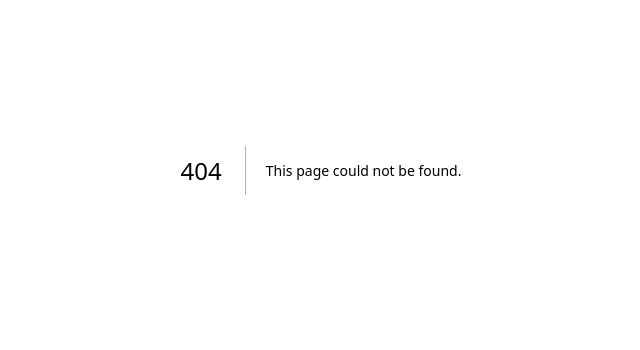
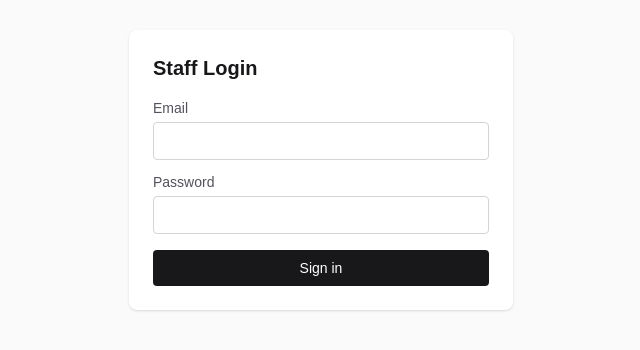
Before and after one commit to Fai-jr/gbv, a Next.js app: page /staff/login in a window 1280 px wide. Before the commit this address had no page. Shown: the part 230-580 px from the top of the page, without its empty margins (319-959 px from the left). Built offline with nearby package versions, Linux system fonts and the light colour scheme; no server answers.

Commit message:
adjusted firebase and added contacts

```diff
--- /dev/null
+++ b/src/app/contacts/page.tsx
@@ -0,0 +1,78 @@
+"use client";
+
+import { useEffect, useState } from "react";
+import { collection, getDocs } from "firebase/firestore";
+import { db } from "@/lib/firebase";
+import { useAuth } from "@/lib/AuthContext";
+
+type Service = {
+  id: string;
+  name: string;
+  type: string;
+  phone: string;
+  region: string;
+};
+
+export default function ContactsPage() {
+  const { loading: authLoading } = useAuth();
+  const [services, setServices] = useState<Service[]>([]);
+  const [loading, setLoading] = useState(true);
+  const [error, setError] = useState("");
+
+  useEffect(() => {
+    if (authLoading) return;
+
+    async function fetchServices() {
+      try {
+        const snap = await getDocs(collection(db, "services"));
+        const list = snap.docs.map((d) => ({
+          id: d.id,
+          ...(d.data() as Omit<Service, "id">),
+        }));
+        setServices(list);
+      } catch (err) {
+        console.error("Failed to load services:", err);
+        setError("Could not load contacts right now. Please try again.");
+      } finally {
+        setLoading(false);
+      }
+    }
+
+    fetchServices();
+  }, [authLoading]);
+
+  return (
+    <div className="mx-auto max-w-2xl p-6">
+      <h1 className="mb-4 text-xl font-semibold text-zinc-900">
+        Verified Contacts
+      </h1>
+
+      {loading && <p className="text-sm text-zinc-500">Loading...</p>}
+      {error && <p className="text-sm text-red-600">{error}</p>}
+
+      {!loading && !error && services.length === 0 && (
+        <p className="text-sm text-zinc-500">No contacts available yet.</p>
+      )}
+
+      <ul className="space-y-3">
+        {services.map((service) => {
+          const callLink = "tel:" + service.phone;
+          return (
+            <li
+              key={service.id}
+              className="rounded-lg border border-zinc-200 bg-white p-4 shadow-sm"
+            >
+              <p className="font-medium text-zinc-900">{service.name}</p>
+              <p className="text-sm text-zinc-500">
+                {service.type} - {service.region}
+              </p>
+              <a href={callLink} className="mt-2 inline-block text-sm font-medium text-blue-600">
+                Call {service.phone}
+              </a>
+            </li>
+          );
+        })}
+      </ul>
+    </div>
+  );
+}
--- a/src/app/layout.tsx
+++ b/src/app/layout.tsx
@@ -1,6 +1,7 @@
 import type { Metadata } from "next";
 import { Geist, Geist_Mono } from "next/font/google";
 import "./globals.css";
+import { AuthProvider } from "@/lib/AuthContext";
 
 const geistSans = Geist({
   variable: "--font-geist-sans",
@@ -23,7 +24,9 @@ export default function RootLayout({ children }: LayoutProps<"/">) {
       lang="en"
       className={`${geistSans.variable} ${geistMono.variable} h-full antialiased`}
     >
-      <body className="min-h-full flex flex-col">{children}</body>
+      <body className="min-h-full flex flex-col">
+        <AuthProvider>{children}</AuthProvider>
+      </body>
     </html>
   );
 }
--- /dev/null
+++ b/src/app/staff/dashboard/page.tsx
@@ -0,0 +1,45 @@
+"use client";
+
+import { useEffect } from "react";
+import { useRouter } from "next/navigation";
+import { signOut } from "firebase/auth";
+import { auth } from "@/lib/firebase";
+import { useAuth } from "@/lib/AuthContext";
+
+const STAFF_ROLES = ["ngo_staff", "shelter_staff", "admin"];
+
+export default function StaffDashboard() {
+  const { user, profile, loading } = useAuth();
+  const router = useRouter();
+
+  useEffect(() => {
+    if (!loading && (!profile || !STAFF_ROLES.includes(profile.role))) {
+      router.replace("/staff/login");
+    }
+  }, [loading, profile, router]);
+
+  async function handleLogout() {
+    await signOut(auth);
+    router.replace("/staff/login");
+  }
+
+  if (loading || !profile || !STAFF_ROLES.includes(profile.role)) {
+    return <p className="p-8">Loading...</p>;
+  }
+
+  return (
+    <div className="p-8">
+      <h1 className="text-xl font-semibold">Staff Dashboard</h1>
+      <p className="mt-2 text-sm text-zinc-600">Signed in as: {user?.email}</p>
+      <p className="text-sm text-zinc-600">Role: {profile?.role}</p>
+      <p className="text-sm text-zinc-600">Org: {profile?.orgId}</p>
+
+      <button
+        onClick={handleLogout}
+        className="mt-6 rounded bg-zinc-900 px-4 py-2 text-sm font-medium text-white hover:bg-zinc-800"
+      >
+        Log out
+      </button>
+    </div>
+  );
+}
--- /dev/null
+++ b/src/app/staff/login/page.tsx
@@ -0,0 +1,67 @@
+"use client";
+
+import { useState } from "react";
+import { useRouter } from "next/navigation";
+import { signInWithEmailAndPassword } from "firebase/auth";
+import { auth } from "@/lib/firebase";
+
+export default function StaffLoginPage() {
+  const [email, setEmail] = useState("");
+  const [password, setPassword] = useState("");
+  const [error, setError] = useState("");
+  const [loading, setLoading] = useState(false);
+  const router = useRouter();
+
+  async function handleSubmit(e: React.FormEvent) {
+    e.preventDefault();
+    setError("");
+    setLoading(true);
+    try {
+      await signInWithEmailAndPassword(auth, email, password);
+      router.push("/staff/dashboard");
+    } catch (err) {
+      setError("Invalid email or password.");
+    } finally {
+      setLoading(false);
+    }
+  }
+
+  return (
+    <div className="flex min-h-screen items-center justify-center bg-zinc-50 px-4">
+      <form
+        onSubmit={handleSubmit}
+        className="w-full max-w-sm rounded-lg bg-white p-6 shadow"
+      >
+        <h1 className="mb-4 text-xl font-semibold text-zinc-900">Staff Login</h1>
+
+        <label className="mb-1 block text-sm text-zinc-600">Email</label>
+        <input
+          type="email"
+          value={email}
+          onChange={(e) => setEmail(e.target.value)}
+          className="mb-3 w-full rounded border border-zinc-300 px-3 py-2 text-sm"
+          required
+        />
+
+        <label className="mb-1 block text-sm text-zinc-600">Password</label>
+        <input
+          type="password"
+          value={password}
+          onChange={(e) => setPassword(e.target.value)}
+          className="mb-4 w-full rounded border border-zinc-300 px-3 py-2 text-sm"
+          required
+        />
+
+        {error && <p className="mb-3 text-sm text-red-600">{error}</p>}
+
+        <button
+          type="submit"
+          disabled={loading}
+          className="w-full rounded bg-zinc-900 py-2 text-sm font-medium text-white hover:bg-zinc-800 disabled:opacity-50"
+        >
+          {loading ? "Signing in..." : "Sign in"}
+        </button>
+      </form>
+    </div>
+  );
+}
--- /dev/null
+++ b/src/lib/AuthContext.tsx
@@ -0,0 +1,75 @@
+"use client";
+
+import { createContext, useContext, useEffect, useState } from "react";
+import { onAuthStateChanged, signInAnonymously, User } from "firebase/auth";
+import { auth, db } from "@/lib/firebase";
+import { doc, getDoc, setDoc } from "firebase/firestore";
+
+type UserProfile = {
+  role: "survivor" | "ngo_staff" | "shelter_staff" | "admin";
+  orgId?: string;
+};
+
+type AuthContextType = {
+  user: User | null;
+  profile: UserProfile | null;
+  loading: boolean;
+};
+
+const AuthContext = createContext<AuthContextType>({ user: null, profile: null, loading: true });
+
+async function ensureUserDoc(uid: string): Promise<UserProfile> {
+  const ref = doc(db, "users", uid);
+  try {
+    const snap = await getDoc(ref);
+    if (!snap.exists()) {
+      await setDoc(ref, { role: "survivor", createdAt: new Date().toISOString() });
+      return { role: "survivor" };
+    }
+    return snap.data() as UserProfile;
+  } catch (error) {
+    console.warn("ensureUserDoc issue (handled):", error);
+    return { role: "survivor" };
+  }
+}
+
+export function AuthProvider({ children }: { children: React.ReactNode }) {
+  const [user, setUser] = useState<User | null>(null);
+  const [profile, setProfile] = useState<UserProfile | null>(null);
+  const [loading, setLoading] = useState(true);
+
+  useEffect(() => {
+    const unsubscribe = onAuthStateChanged(auth, async (firebaseUser) => {
+      if (firebaseUser) {
+        const p = await ensureUserDoc(firebaseUser.uid);
+        setProfile(p);
+        setUser(firebaseUser);
+        setLoading(false);
+      } else {
+        try {
+          const result = await signInAnonymously(auth);
+          await result.user.getIdToken(true);
+          const p = await ensureUserDoc(result.user.uid);
+          setProfile(p);
+          setUser(result.user);
+        } catch (error) {
+          console.warn("Anonymous sign-in issue (handled):", error);
+        } finally {
+          setLoading(false);
+        }
+      }
+    });
+
+    return () => unsubscribe();
+  }, []);
+
+  return (
+    <AuthContext.Provider value={{ user, profile, loading }}>
+      {children}
+    </AuthContext.Provider>
+  );
+}
+
+export function useAuth() {
+  return useContext(AuthContext);
+}
```
